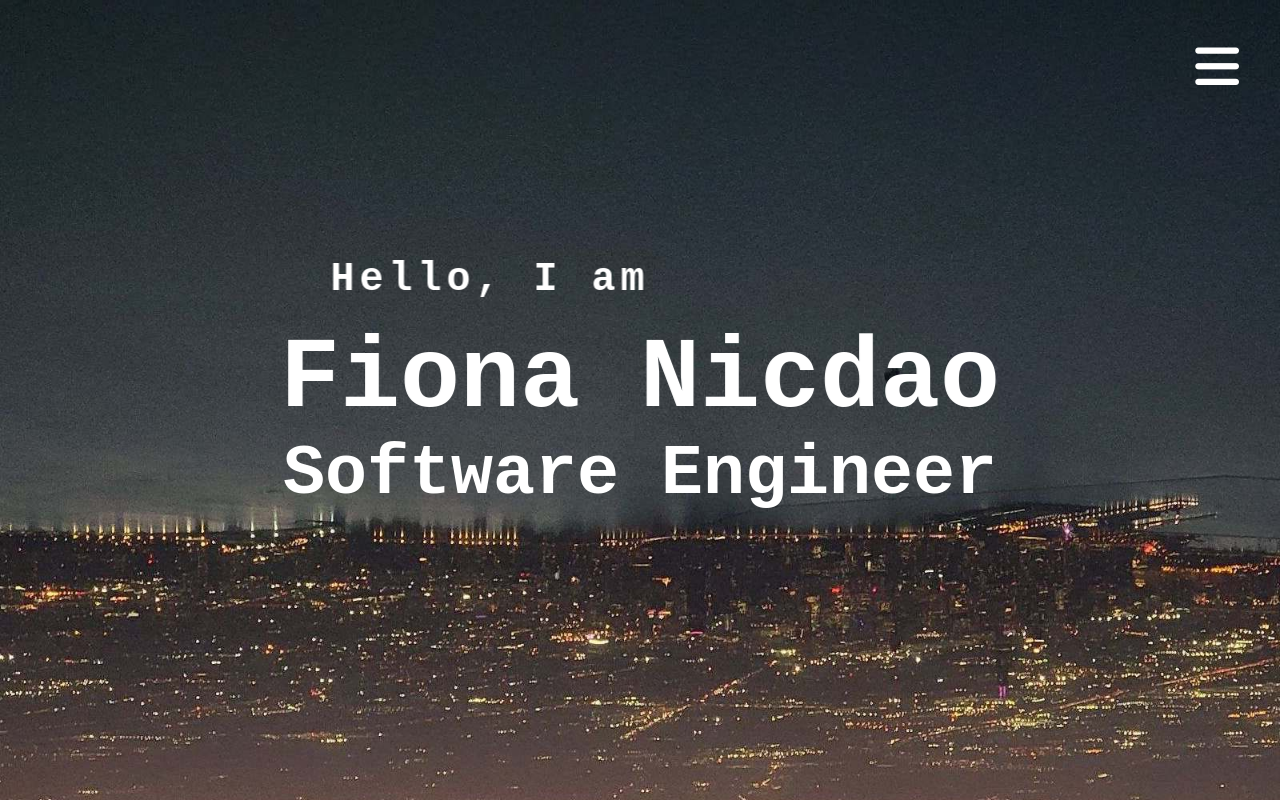
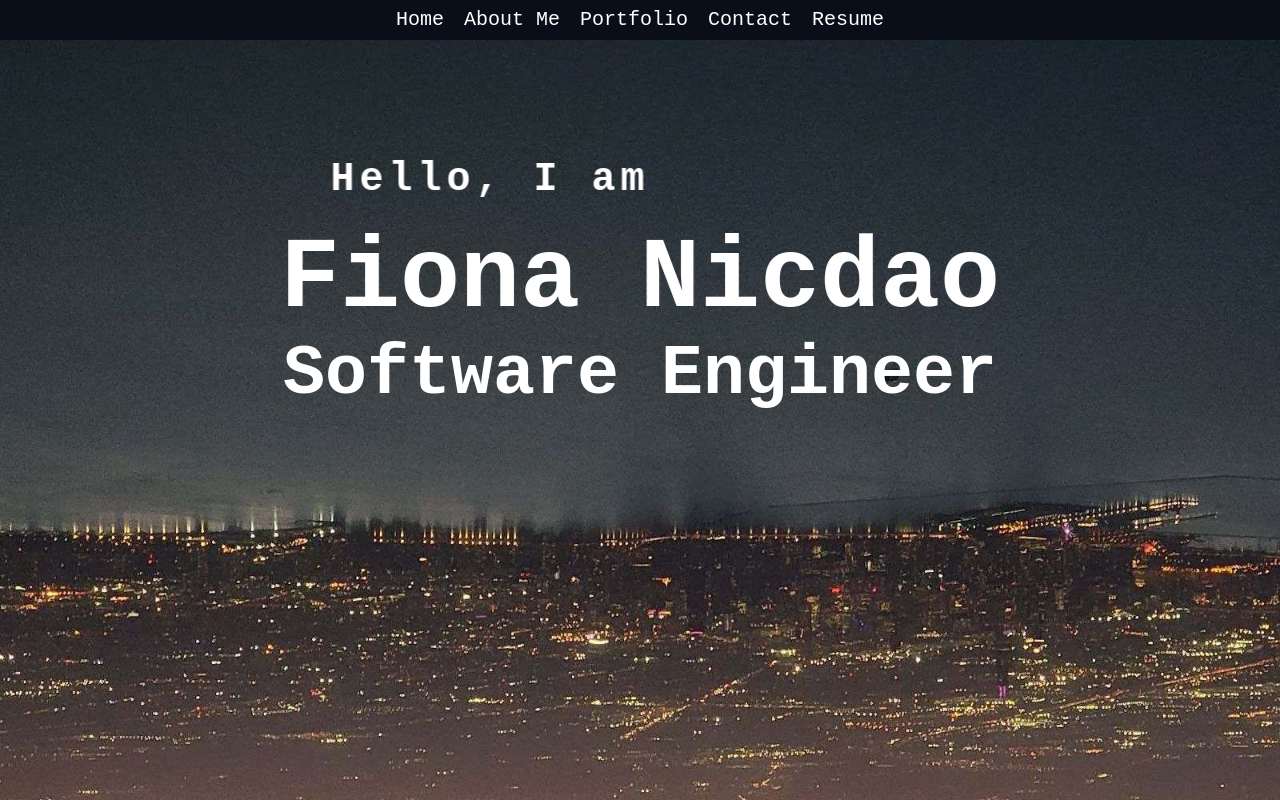
Before and after one commit to fiona1nicdao/fiona-website, a React (Create React App) app: page / in a window 1280 px wide. Shown: the top 800 px of the page. Built offline with nearby package versions, Linux system fonts and the light colour scheme.

Commit message:
change menu bar for screen greater than 530px

```diff
--- a/src/assets/css/App.scss
+++ b/src/assets/css/App.scss
@@ -1,60 +1,82 @@
 $tablet: 500px;
 .App {
-  // background-color: #131921;
   background-image: url(../images/flippedChicago.jpg);
   background-size:cover !important;
   background-repeat: no-repeat;
   font-family: 'Courier New','Trebuchet MS', 'Lucida Sans Unicode', 'Lucida Grande', 'Lucida Sans', Arial, sans-serif;
   height: 1200px;
-  /* min-height: 200px; */
-  /* opacity: 0.7; */
-  /* overflow: hidden; */
-  /* width: 100%; */
-  /* -webkit-background-size: cover !important; */
-  /* display: flex; */
-  /* flex-direction: column; */
+
 
   /* header  */
   .header{
     // width: 100%;
     z-index: 2;
+    // position: absolute;
+    // right:1px;
+
+    @media screen and (min-width:530px){
+      background-color: #090e18;
+      padding: 10px 0px 10px 0px;
+    }
+
     .fiona-header{
-      position: absolute;
-      top:10px;
+      // position: absolute;
+      // top:10px;
       display: none;
-      // right: 700px;
       color: white;
       font-size:24px;
-      width: 100px;
-      padding: 30px;
+      // width: 100px;
+      padding: 20px;
+      @media screen and (min-width:530px){
+        // display: block;
+        // text-align: left;
+      }
+
+    }
+    .dropdown{
+      text-align: right;
+      @media screen and (min-width:530px){
+        // display: inline;
+        text-align: center;
+        // padding-top: 50px;
+      }
     }
     .dropdown-menu-button{
       background: none;
       border: none;
       padding: 40px 40px 0px 40px;
+      @media screen and (min-width:530px){
+        display: none;
+        // text-align: left;
+      }
     }
-    .dropdown{
-      text-align: right;
-    }
+
     .dropdown-content{
       display: none;
       min-width: 160px;
+      @media screen and (min-width:530px){
+        display: inline;
+        // padding-top: 100px;
+        // display: inline;
+        // text-align: left;
+      }
+
     }
 
     .dropdown-content a{
-      color:#8b8888;
-      // color: #ffffff;
+      color: #ffffff;
       // color:#000000;
       font-size: 20px;
       padding: 12px 40px 0px 0px;
       text-decoration: none;
       display: block;
-      // .white{
-      //   color:#ffffff;
-      // }
-      // .black{
-      //   color:#000000;
-      // }
+      @media screen and (min-width:530px){
+        // margin-top:100px;
+        padding: 10px 10px 10px 10px;
+        display: inline;
+
+      }
+
     }
     .dropdown-content a:hover{
       background-color: rgb(78, 98, 141, 0.5);
@@ -71,18 +93,18 @@ $tablet: 500px;
       color:#4e628d;
     }
   }
-  @media screen and (min-width:500px){
-    .header{
-      position: absolute;
-      right: 1px;
-      top: 1px;
-      height:250px;
-    }
-  }
+
   /* home page  */
   .home-page{
-    padding-top: 30px;
+    padding-top: 35px;
     z-index: 1;
+
+    @media screen and (min-width: 500px){
+      padding-top: 0px;
+      position: relative;
+      top:-110px;
+      // height:100px;
+    }
 
     .trailsText {
     // position: relative;
@@ -138,6 +160,12 @@ $tablet: 500px;
 
     .sub-text{
       padding-top: 450px;
+      @media screen and (min-width:500px){
+        padding-top: 570px;
+      }
+      @media screen and (min-width:750px){
+        padding-top: 550px;
+      }
     }
     .white-font{
       color: #ffffff;
@@ -168,7 +196,7 @@ $tablet: 500px;
     }
 
   }
-  // about me page
+  about me page
   .about-me-page{
     // color:#ffffff;
     position:relative;
@@ -333,7 +361,7 @@ $tablet: 500px;
     position:relative;
     bottom: -100px;
     @media screen and (min-width:500px) {
-      bottom: -150px;
+      bottom: -10px;
     }
 
     .contacts-footer{
--- a/src/components/header/Header.js
+++ b/src/components/header/Header.js
@@ -18,7 +18,7 @@ export default function Header(){
                         <NavLink to='/'>Home</NavLink>
                         <NavLink to='/aboutme'>About Me</NavLink>
                         <NavLink to='/work'>Portfolio</NavLink>
-                        <NavLink to='/contact'>Contact Me</NavLink>
+                        <NavLink to='/contact'>Contact</NavLink>
                         <NavLink to='/resume'>Resume</NavLink>
                     </ul>
                 </nav>
--- a/src/hooks/ChangeMenuColor.js
+++ b/src/hooks/ChangeMenuColor.js
@@ -1,32 +1,37 @@
 import React, {useState} from "react";
 
 export const ChangeMenuColor = ()=>{
-    const [colorChange, setColorChange] = useState(false)
+    // const [colorChange, setColorChange] = useState(false)
 
     const menuLinks = document.querySelectorAll(".dropdown-content a");
     const url = window.location.href
     let aboutme = url.includes("aboutme")
 
 
-        if (colorChange === aboutme){
-            setColorChange(state => !state)
-            console.log(colorChange)
-        }
+        // if (colorChange === aboutme){
+        //     setColorChange(state => !state)
+        //     console.log(colorChange)
+        // }
 
     // function menu(){
         // preventDefault();
+        let screen = window.screen.width
+        // console.log(screen <= 500)
 
-        console.log("hi", aboutme)
+        // if(screen <= 500){
+        //     menuLinks.forEach( link => link.style.color = "white" )
+        // }
+        console.log("hi", aboutme,screen <= 500 )
         function changeColor(){
-            if (aboutme){
+            if (aboutme && screen >= 500){
                 // set(state => !state)
                 menuLinks.forEach( link => link.style.color = "black" )
-               console.log("aboutme true", aboutme)
+            //    console.log("aboutme true", aboutme)
 
             }
             else{
                menuLinks.forEach( link => link.style.color = "white" )
-               console.log("aboutme false", aboutme)
+            //    console.log("aboutme false", aboutme)
             }
         }
         changeColor();
--- a/src/pages/aboutme/Aboutme.js
+++ b/src/pages/aboutme/Aboutme.js
@@ -4,11 +4,11 @@ import { ChangeMenuColor } from '../../hooks/ChangeMenuColor';
 
 
 export default function Aboutme(){
-    console.log("testing")
+    // console.log("testing")
     // useEffect(() => {
     //     console.log("testing")
     // })
-    ChangeMenuColor();
+    // ChangeMenuColor();
     // window.onload = ChangeMenuColor;
 
 
--- a/src/pages/home/Home.js
+++ b/src/pages/home/Home.js
@@ -1,6 +1,5 @@
 import React, {useState} from 'react'
 import { useTrail, a } from '@react-spring/web'
-import { ChangeMenuColor } from '../../hooks/ChangeMenuColor'
 
 const Trail = ({ open, children }) => {
   const items = React.Children.toArray(children)
@@ -23,12 +22,9 @@ const Trail = ({ open, children }) => {
 }
 
 export default function Home(){
-
-  ChangeMenuColor();
   const [open] = useState(true)
     return(
       <div className='home-page'>
-
             <div className='main-text' >
               <Trail open={open}>
               <div className='white-font hello-center'> Hello, I am</div>
--- a/src/pages/progress/Progress.js
+++ b/src/pages/progress/Progress.js
@@ -1,7 +1,7 @@
 import { ChangeMenuColor } from "../../hooks/ChangeMenuColor"
 
 export default function Progress(){
-    ChangeMenuColor()
+    // ChangeMenuColor()
 
     return(
         <div>
--- a/src/pages/resume/Resume.js
+++ b/src/pages/resume/Resume.js
@@ -1,6 +1,6 @@
 import { ChangeMenuColor } from "../../hooks/ChangeMenuColor"
 export default function Resume(){
-    ChangeMenuColor();
+    // ChangeMenuColor();
     return(
         <div className="resume-page">
             resume page
--- a/src/pages/work/Work.js
+++ b/src/pages/work/Work.js
@@ -1,7 +1,7 @@
 import { ChangeMenuColor } from "../../hooks/ChangeMenuColor"
 
 export default function Work(){
-    ChangeMenuColor();
+    // ChangeMenuColor();
     return(
         <div className="portfolio-page">
             <div>project 1</div>
```
